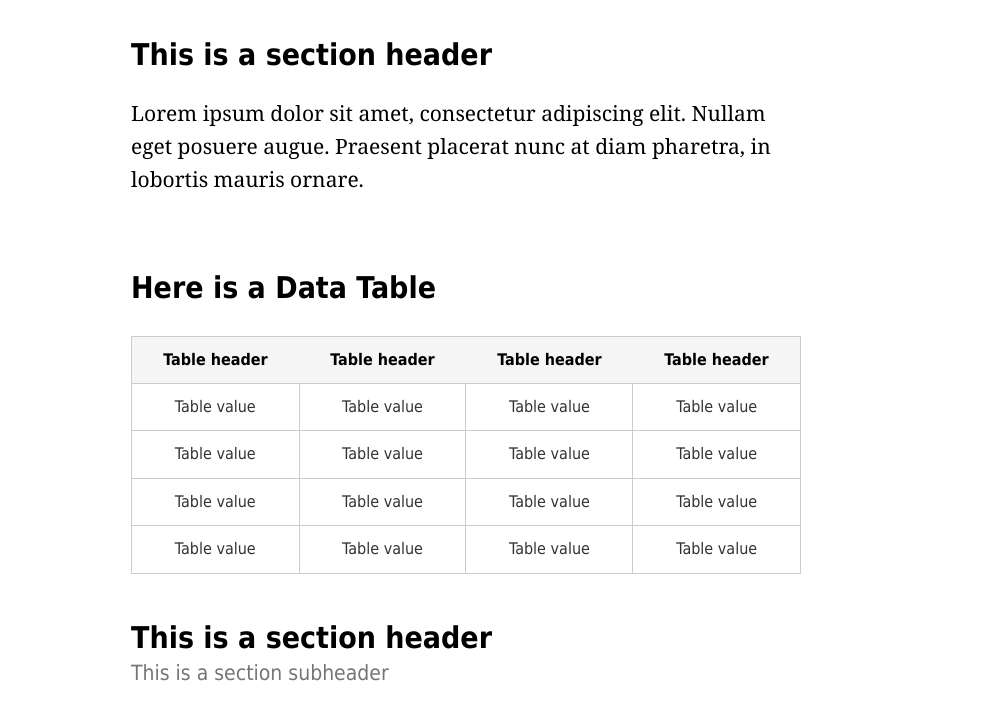
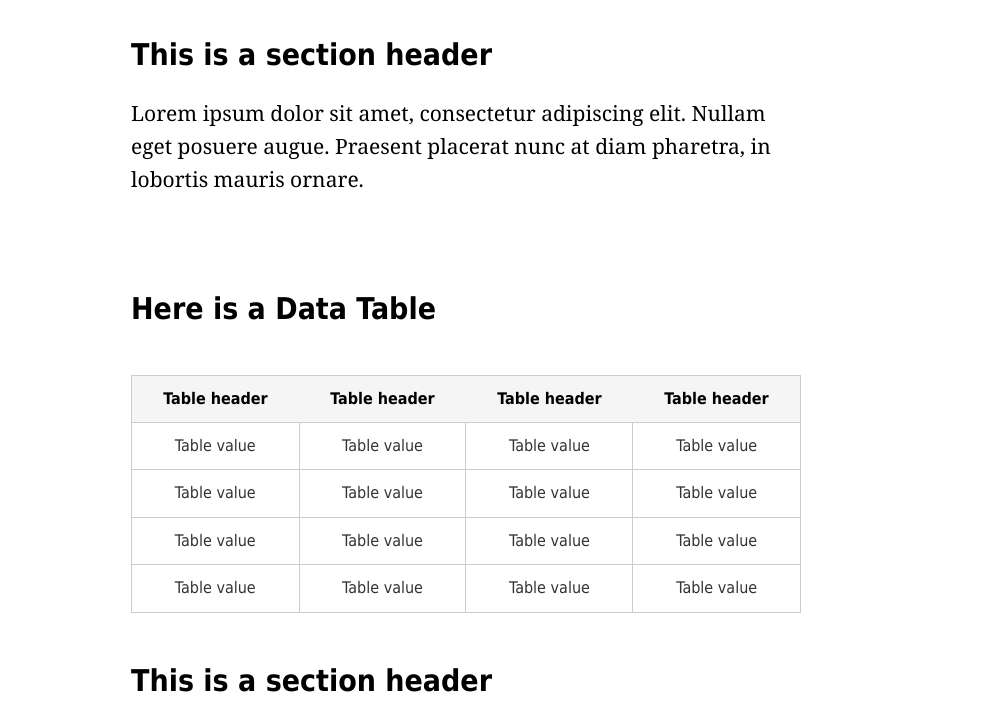
Before and after one commit to Hhernan6/midTerm-Project, a website: page secondPage.html in a window 1280 px wide. Shown: the part 1351-2052 px from the top of the page, without its empty margins (204-1198 px from the left). Drawn offline with Linux system fonts and the light colour scheme.

Commit message:
changes for html and css validition errors

```diff
--- a/CSS/input.scss
+++ b/CSS/input.scss
@@ -530,6 +530,9 @@ HOME PAGE BEGINNING CONTENT
         margin: 15px 0 25px 0;
         font-family: $mainFonts;
         color: #424242;
+        &:hover {
+            color: #303F9F;
+        }
     }
     span {
         text-transform: $upperCase;
@@ -973,24 +976,27 @@ ARTICLE NAV
 }
 .secondArticle__section {
     width: 670px;
-    height: 533px;
+    height: 576px;
     margin: 40px 0 50px 99px;
     h2 {
         font-size: 30px;
         font-family: $SecondPageFont;
 
     }
-    h3 {
-        font-size: 30px;
-        font-family: $SecondPageFont;
-        margin-top: 75px;
-    }
+
     p {
         font-size: 21px;
         line-height: 33px;
         font-family: Georgia, 'Times New Roman', Times, serif;
     }
     table {
+        caption {
+            font-size: 30px;
+            font-family: $SecondPageFont;
+            margin: 75px 0 48px 0;
+            text-align: left;
+            font-weight: bold;
+        }
         width: 670px;
         border: 1px solid #CCCCCC;
         border-collapse: collapse;
--- a/secondPage.html
+++ b/secondPage.html
@@ -36,7 +36,7 @@
         </nav>
     </header>
     <main class="second-main">
-        <article>
+
             <nav class="article__nav">
                 <ul>
                 <li>
@@ -54,6 +54,7 @@
                 </li>
                 </ul>
             </nav>
+            <article>
             <div class="article__header">
                 <h1>Deciding Whether or Not to Hire Movers</h1>
                 <div class="article__header--author">
@@ -232,12 +233,15 @@
                     <h2>This is a section header</h2>
                     <p>Lorem ipsum dolor sit amet, consectetur adipiscing elit. Nullam eget posuere augue. Praesent placerat
                         nunc at diam pharetra, in lobortis mauris ornare.</p>
-                    <h3>Here is a Data Table</h3>
+
                     <table>
+                    <caption> Here is a Data Table</caption>
+                        <tr>
                         <th>Table header</th>
                         <th>Table header</th>
                         <th>Table header</th>
                         <th>Table header</th>
+                        </tr>
                         <tr>
                             <td>Table value</td>
                             <td>Table value</td>
```
Also changed, not shown: index.html (+7 -7 lines), CSS/output.css, 1 other file.
